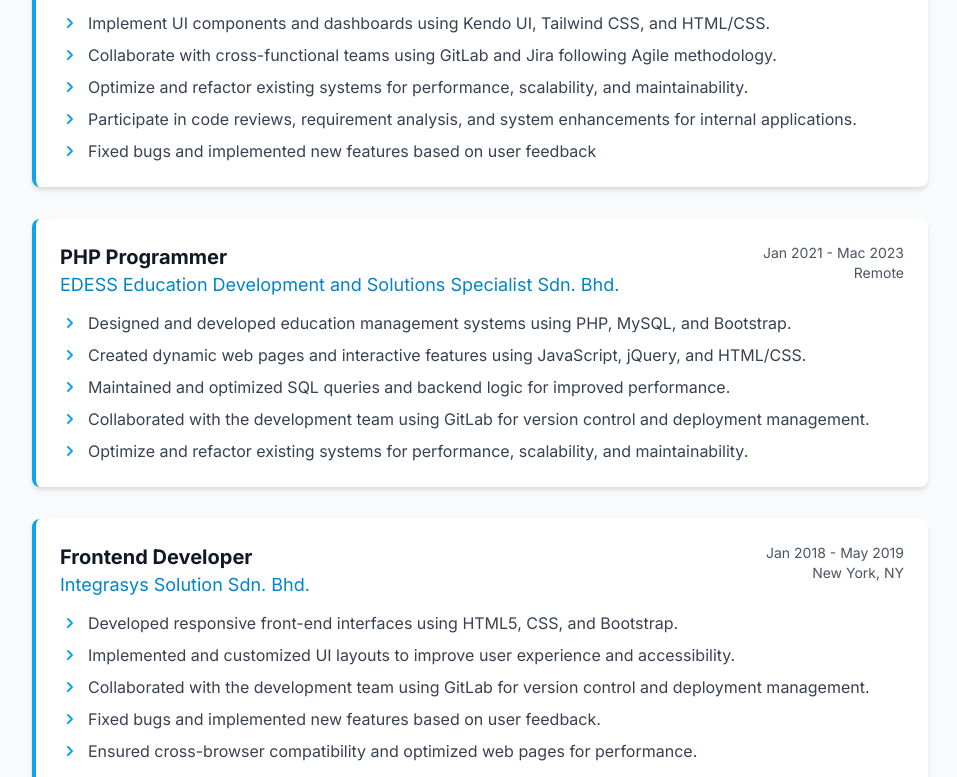
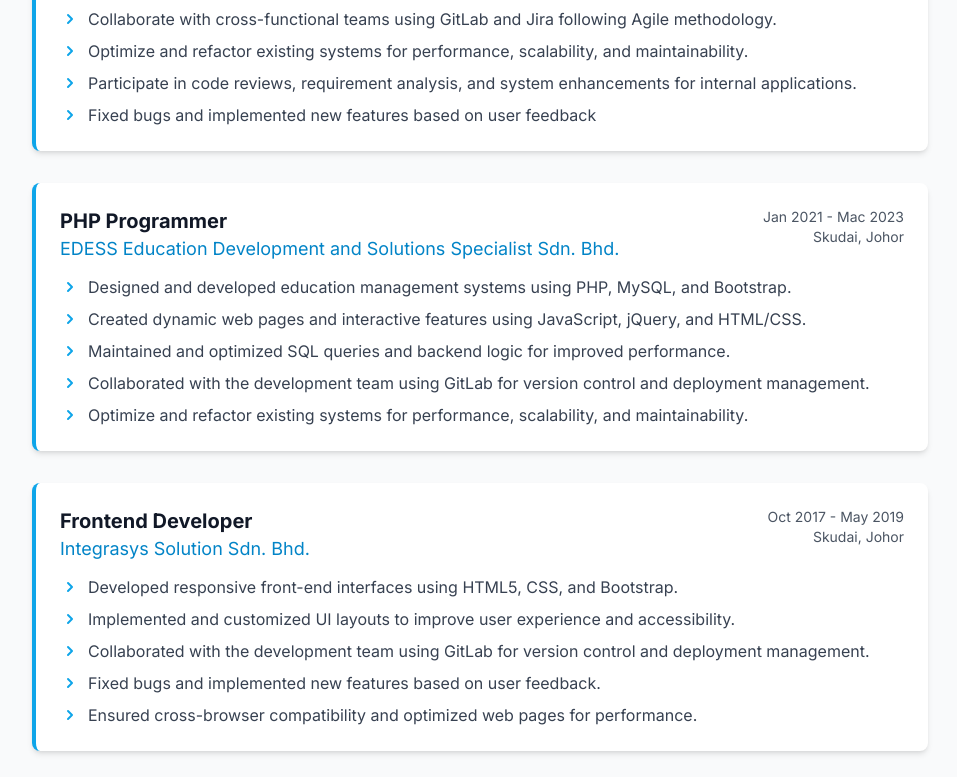
Before and after one commit to mnthaqif/mnthaqif.github.io, a React (Vite) app: page / in a window 1280 px wide. Shown: the part 3317-4094 px from the top of the page, without its empty margins (160-1117 px from the left). Built offline with nearby package versions, Linux system fonts and the light colour scheme.

Commit message:
Update resume data with location and date changes

```diff
--- a/src/data/resumeData.js
+++ b/src/data/resumeData.js
@@ -31,7 +31,6 @@ export const resumeData = {
     "Kendo UI",
     "Bootstrap",
     "Tailwind CSS",
-    "Redux",
     "Framer Motion",
     "HTML",
     "CSS"
@@ -70,7 +69,7 @@ export const resumeData = {
     {
       company: "EDESS Education Development and Solutions Specialist Sdn. Bhd.",
       position: "PHP Programmer",
-      location: "Remote",
+      location: "Skudai, Johor",
       startDate: "Jan 2021",
       endDate: "Mac 2023",
       description: [
@@ -84,8 +83,8 @@ export const resumeData = {
     {
       company: "Integrasys Solution Sdn. Bhd.",
       position: "Frontend Developer",
-      location: "New York, NY",
-      startDate: "Jan 2018",
+      location: "Skudai, Johor",
+      startDate: "Oct 2017",
       endDate: "May 2019",
       description: [
         "Developed responsive front-end interfaces using HTML5, CSS, and Bootstrap.",
```
